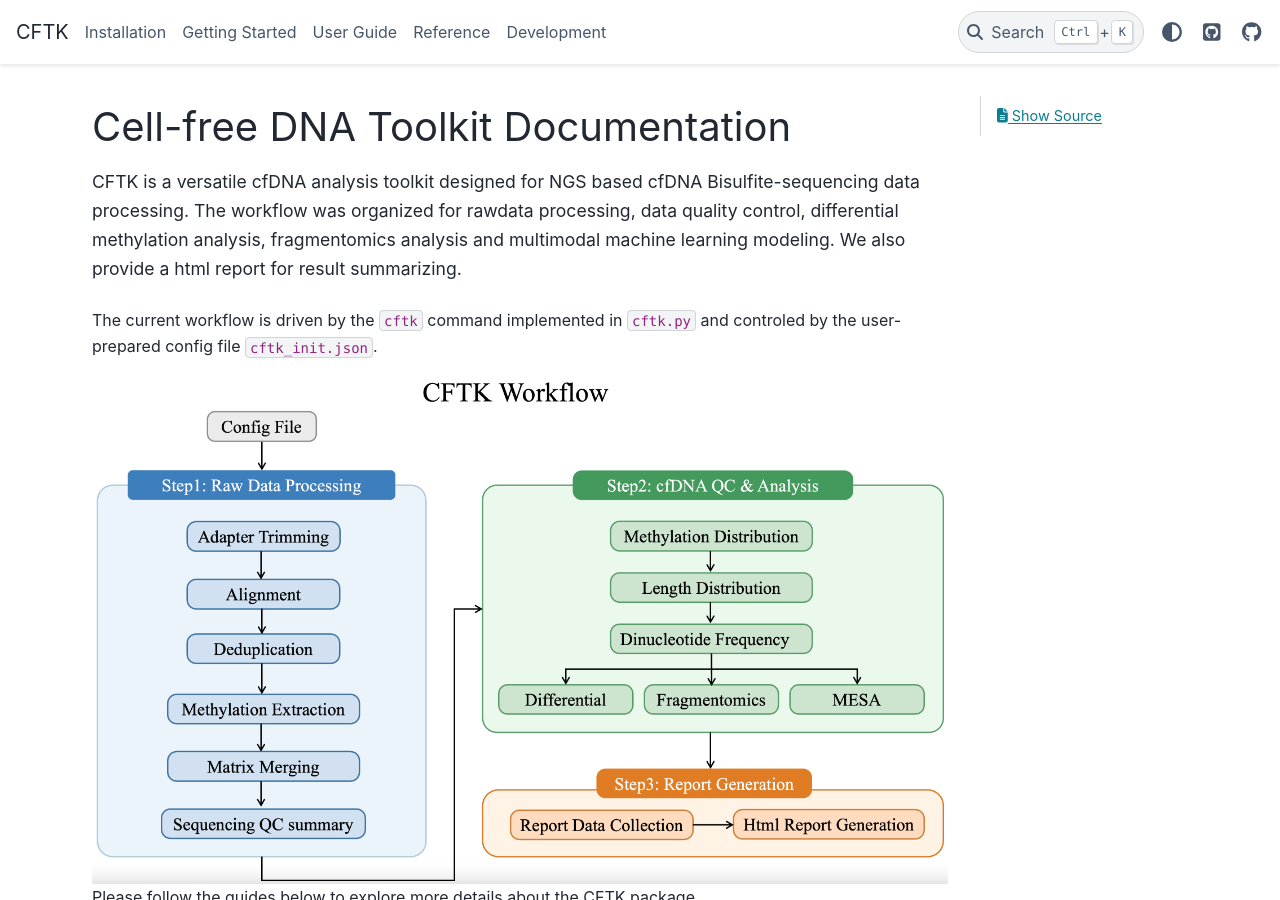
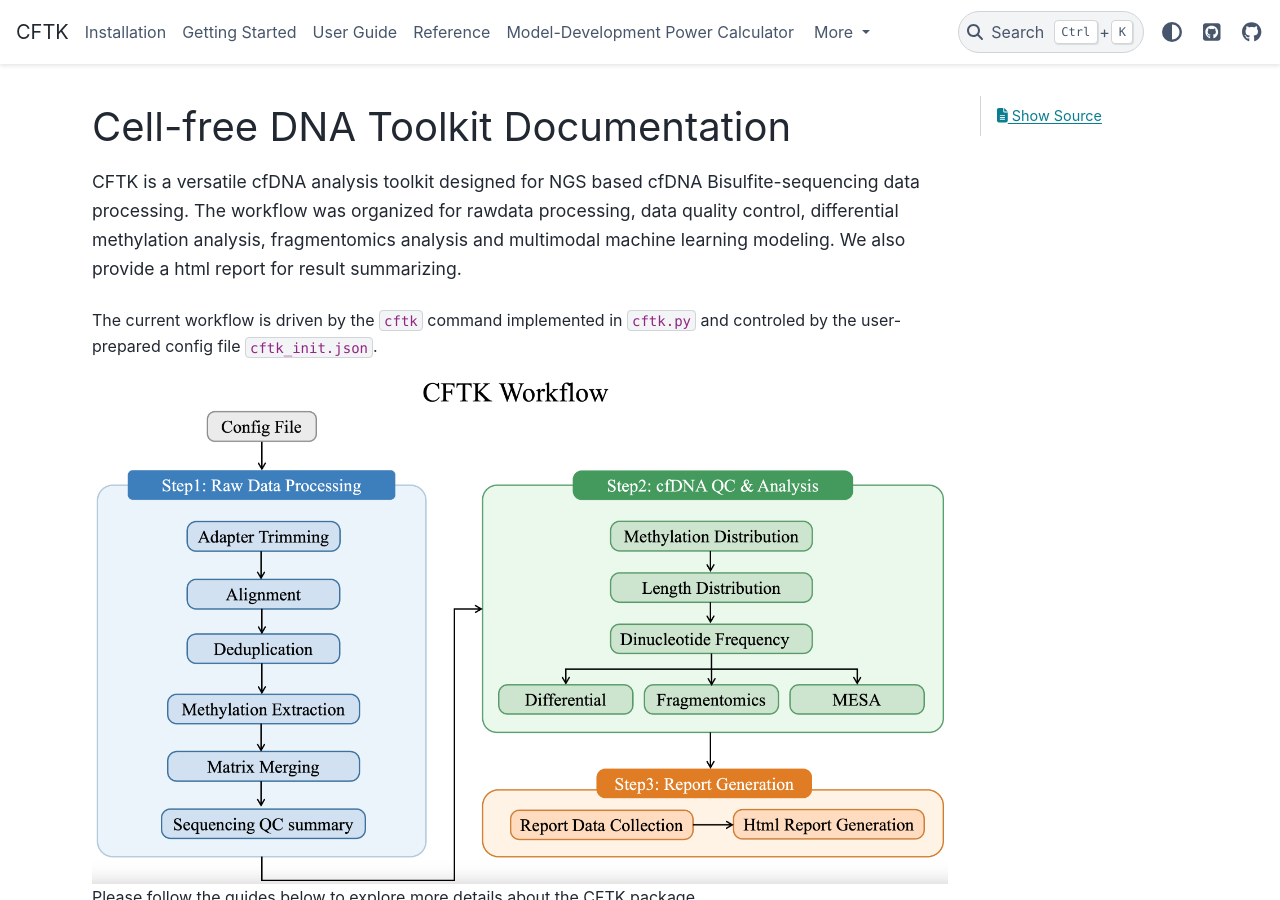
Before and after one commit to EwanXiong/CFTK, a Sphinx documentation site: the page built from docs/index.rst, in a window 1280 px wide and 900 px high. Built offline with Sphinx 7.4.7 and the PyData theme 0.15.4, drawn with Linux system fonts in a browser that asks for light colours.

Commit message:
Add calculator as a top-level interactive tool

```diff
--- a/docs/index.rst
+++ b/docs/index.rst
@@ -21,6 +21,13 @@ Cell-free DNA Toolkit Documentation
    :caption: Reference
 
    reference/index
+
+.. toctree::
+   :maxdepth: 1
+   :hidden:
+   :caption: Interactive Tools
+
+   user_guide/model_power_calculator
 
 .. toctree::
    :maxdepth: 1
```
